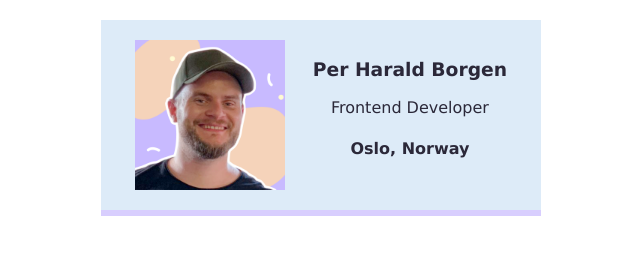
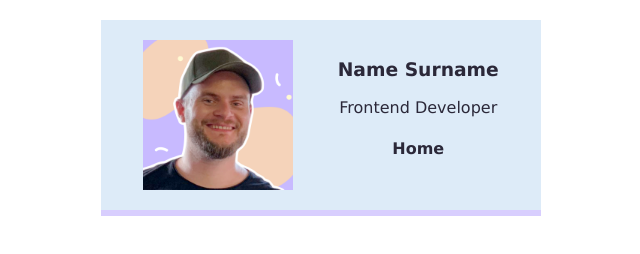
Before and after one commit to for-scrimba/business-card, a website built with Vite: page index.html in a window 1280 px wide. Shown: the whole page, without its empty margins (319-959 px from the left). Built offline with nearby package versions, Linux system fonts and the light colour scheme.

Commit message:
Update index.html

```diff
--- a/index.html
+++ b/index.html
@@ -6,9 +6,9 @@
         <div class="card">
             <img class="avatar" src="images/per.png">
             <div >
-                <h3>Per Harald Borgen</h3>
+                <h3>Name Surname</h3>
                 <p>Frontend Developer</p>
-                <h4>Oslo, Norway</h4>
+                <h4>Home</h4>
             </div>
         </div>
     </body>
```
